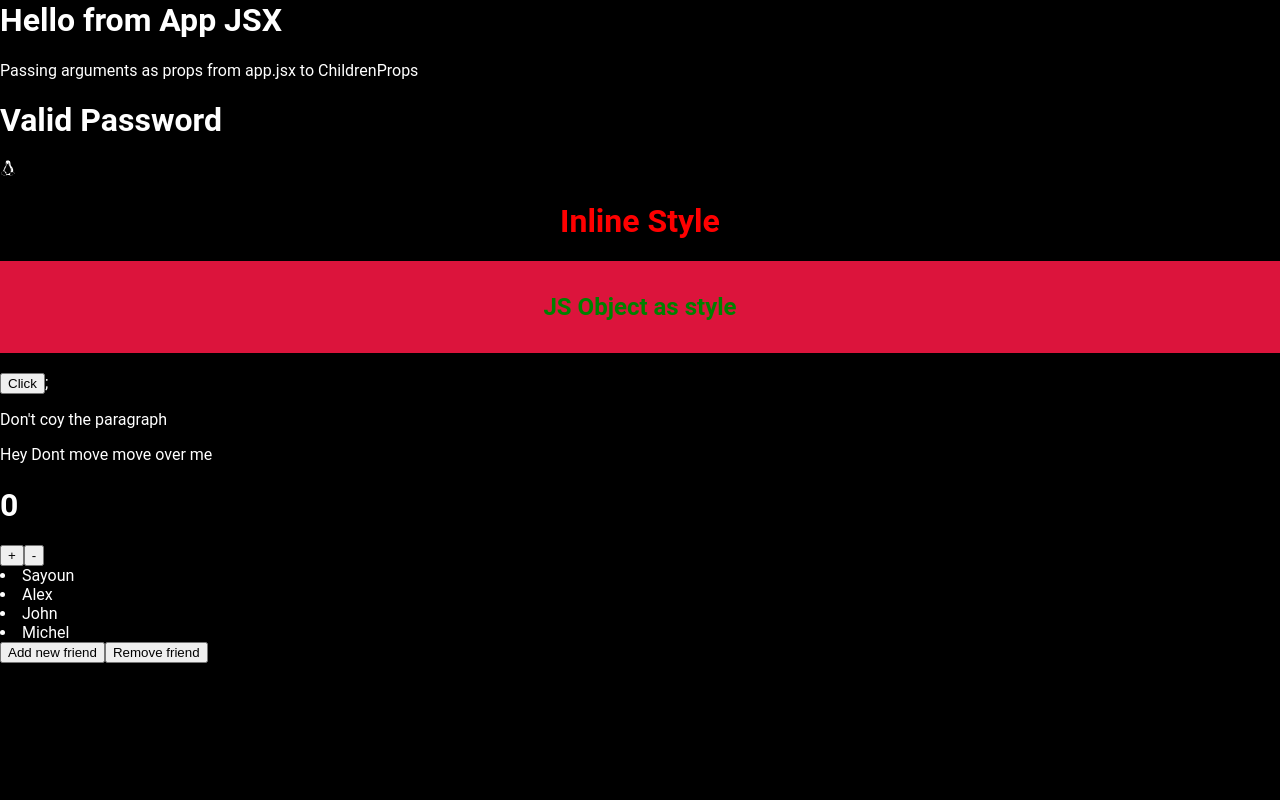
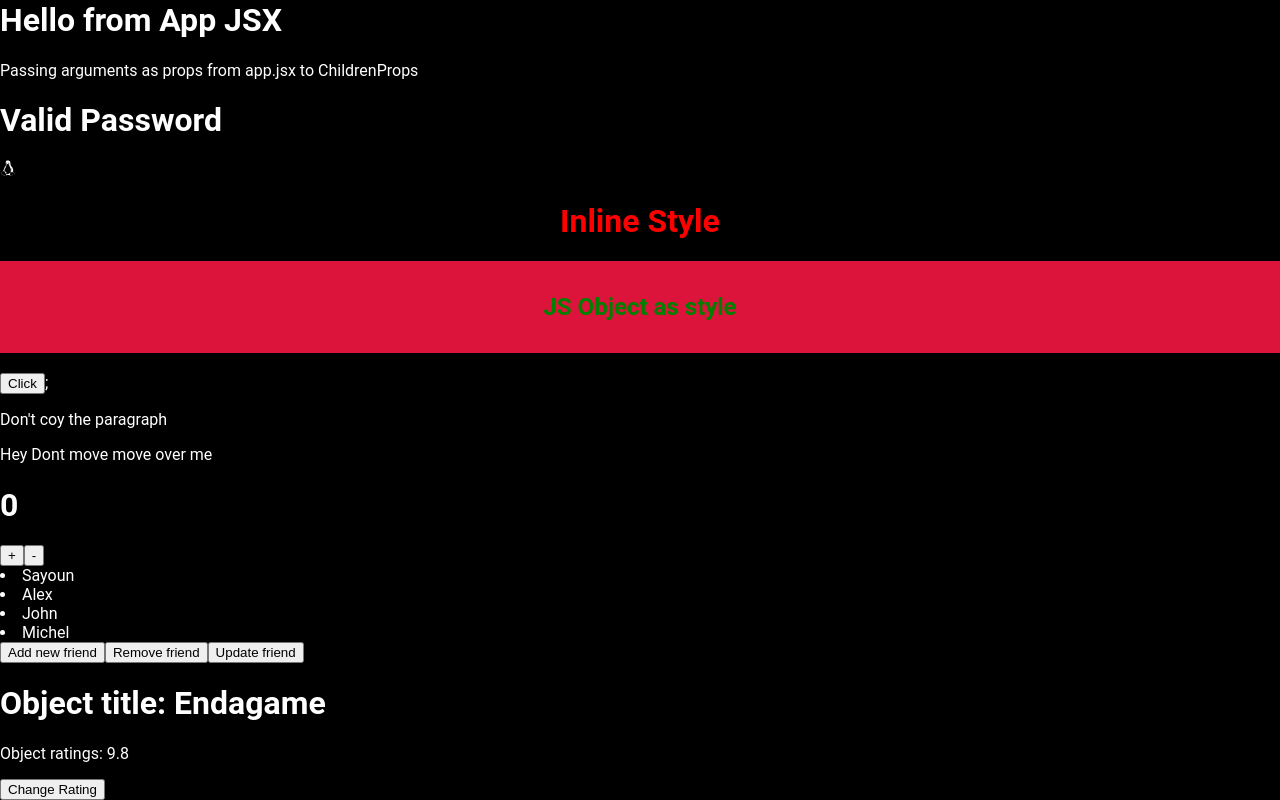
Before and after one commit to SAYOUNCDR/reactjs, a React (Vite) app: page / in a window 1280 px wide. Shown: the part 1345-2145 px from the top of the page. Before the commit the page ends 2008 px from the top, so only its background shows below. Built offline with nearby package versions, Linux system fonts and the light colour scheme.

Commit message:
useState with diff dataTypes

```diff
--- a/src/components/StatesHooks.jsx
+++ b/src/components/StatesHooks.jsx
@@ -1,12 +1,38 @@
 import { useState } from "react";
 export const StatesHooks = () => {
+  // number inc dec useState()
   const [count, setcount] = useState(0);
   const increment = () => setcount(count + 1);
   const decrement = () => setcount(count - 1);
 
+  //array add, delete, update useState()
   const [friends, setFriends] = useState(["Sayoun", "Alex", "John", "Michel"]);
   const addNewFriend = () => setFriends([...friends, "New Friend"]);
   const removeFriend = () => setFriends(friends.filter((f) => f != "John"));
+  const updateFriend = () => {
+    setFriends(friends.map((f) => (f === "Alex" ? "Alex Smith" : f)));
+  };
+
+  //object useState()
+  const [movie, setMovie] = useState({
+    title: "Endagame",
+    ratings: 9.8,
+  });
+
+  const handleClickRating = () => {
+    //update long way
+    // const copymovies = {
+    //   ...movie,
+    //   ratings: 5,
+    // };
+    // setMovie(copymovies);
+
+    //update object short hand way
+    setMovie({ ...movie, ratings: 10 });
+  };
+
+  //Array of object
+
   return (
     <div>
       <h1>{count}</h1>
@@ -19,6 +45,11 @@
 
       <button onClick={addNewFriend}>Add new friend</button>
       <button onClick={removeFriend}>Remove friend</button>
+      <button onClick={updateFriend}>Update friend</button>
+
+      <h1>Object title: {movie.title}</h1>
+      <p>Object ratings: {movie.ratings}</p>
+      <button onClick={handleClickRating}>Change Rating</button>
     </div>
   );
 };
```
